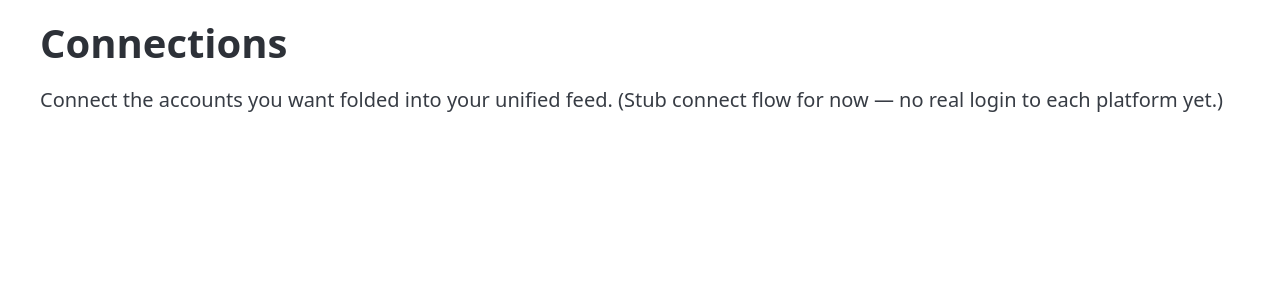
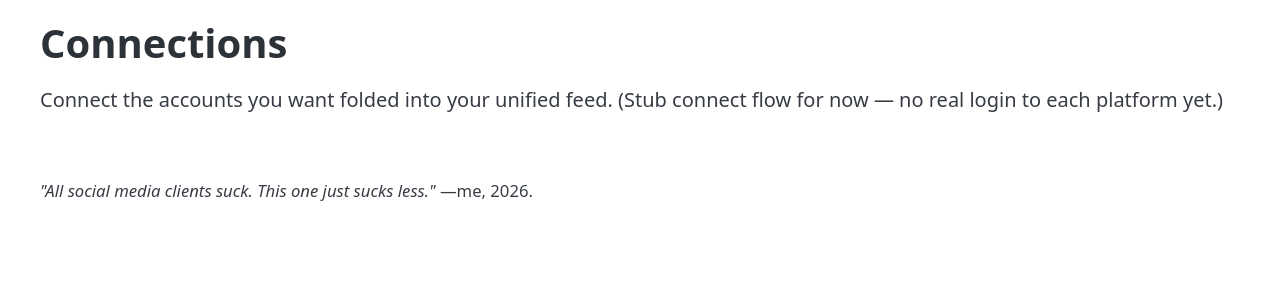
Before and after one commit to aclark4life/feedwell, a Django app: template src/feedwell/templates/feeds/connections.html in a window 1280 px wide. Shown: the part 110-410 px from the top of the page. Run offline with Django 3.2, Linux system fonts and the light colour scheme; the template is opened without the code that fills it, so the values that code supplies are empty.

Commit message:
Move tagline from feed page into site footer
Now shows on every page instead of just the feed.

Co-authored-by: Copilot <223556219+Copilot@users.noreply.github.com>

```diff
--- a/src/feedwell/templates/base.html
+++ b/src/feedwell/templates/base.html
@@ -31,5 +31,8 @@
   <main class="container">
     {% block content %}{% endblock %}
   </main>
+  <footer class="container">
+    <small><em>"All social media clients suck. This one just sucks less."</em> —me, 2026.</small>
+  </footer>
 </body>
 </html>
--- a/src/feedwell/templates/feeds/index.html
+++ b/src/feedwell/templates/feeds/index.html
@@ -1,7 +1,5 @@
 {% extends "base.html" %}
 {% block content %}
-  <p><em>"All social media clients suck. This one just sucks less."</em> —me, 2026.</p>
-
   {% if posts %}
     {% for post in posts %}
       <article>
```
